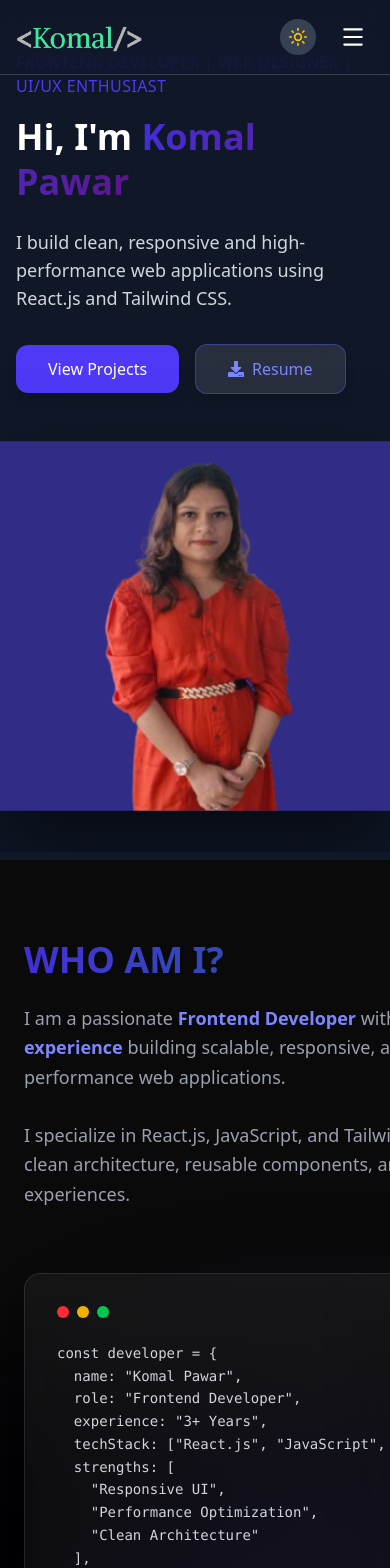
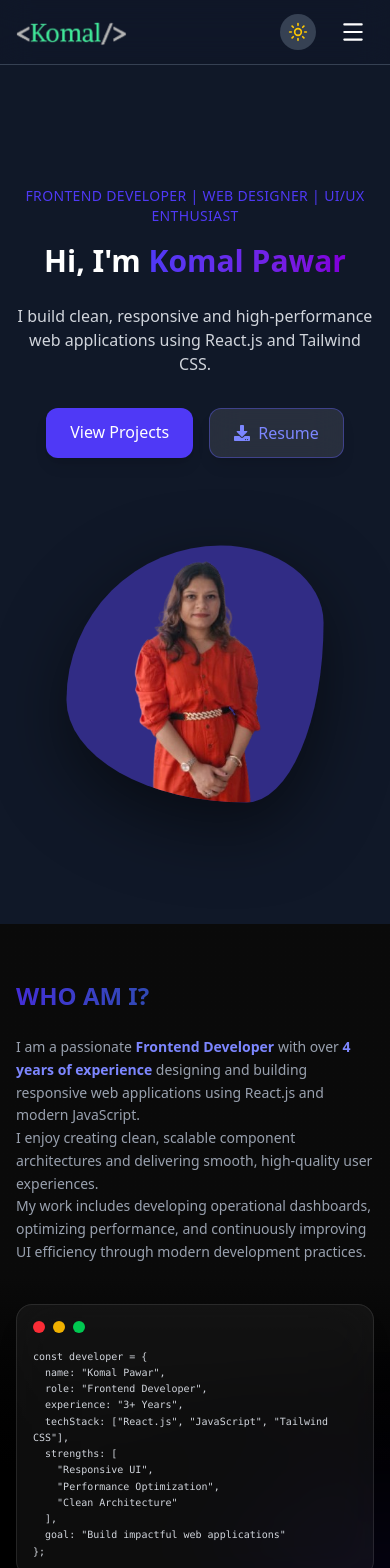
Before and after one commit to komalpawar05/my-portfolio, a React (Vite) app: page / in a window 390 px wide. Shown: the top 1568 px of the page. Built offline with nearby package versions, Linux system fonts and the light colour scheme.

Commit message:
Update- Resume Download -About Section Change -Also Navbar Responsive change

```diff
--- a/src/components/About.tsx
+++ b/src/components/About.tsx
@@ -2,40 +2,46 @@ import { motion } from "framer-motion";
 
 const About = () => {
   return (
-    <section id="about" className="relative py-20 px-6 overflow-hidden
+    <section
+      id="about"
+      className="relative overflow-hidden
+      py-14 sm:py-20 lg:py-24
+      px-4 sm:px-6 lg:px-8
       bg-gradient-to-b
       from-indigo-50 via-white to-white
       dark:from-neutral-950 dark:via-neutral-950 dark:to-black
-      transition-colors duration-500">
-
-      {/* Light Mode Glow */}
-      <div className="absolute top-[-120px] left-[-120px]
-      w-[350px] h-[350px]
-      bg-indigo-300/40
-      rounded-full blur-[120px]
+      transition-colors duration-500"
+    >
+      {/* Light Glow */}
+      <div className="absolute -top-24 -left-24
+      w-48 h-48 sm:w-72 sm:h-72 lg:w-[350px] lg:h-[350px]
+      bg-indigo-300/40 rounded-full blur-[90px] sm:blur-[120px]
       dark:hidden"></div>
 
-      {/* Dark Mode Glow */}
-      <div className="absolute bottom-[-120px] right-[-120px]
-      w-[350px] h-[350px]
-      bg-indigo-600/20
-      rounded-full blur-[140px]
+      {/* Dark Glow */}
+      <div className="absolute -bottom-24 -right-24
+      w-48 h-48 sm:w-72 sm:h-72 lg:w-[350px] lg:h-[350px]
+      bg-indigo-600/20 rounded-full blur-[100px] sm:blur-[140px]
       hidden dark:block"></div>
 
-      <div className="max-w-7xl mx-auto grid md:grid-cols-2 gap-16 items-center relative z-10">
+      <div className="max-w-7xl mx-auto grid
+      grid-cols-1 md:grid-cols-2
+      gap-10 md:gap-16
+      items-center relative z-10">
 
-        {/* LEFT SIDE */}
+        {/* LEFT CONTENT */}
         <motion.div
-          initial={{ opacity: 0, x: -50 }}
+          initial={{ opacity: 0, x: -40 }}
           whileInView={{ opacity: 1, x: 0 }}
-          transition={{ duration: 0.8, ease: "easeOut" }}
+          transition={{ duration: 0.8 }}
           viewport={{ once: true }}
         >
-          <h1 className="text-4xl md:text-5xl
-              text-3xl font-semibold
-              mb-6
-              bg-gradient-to-r from-indigo-700 to-cyan-800
-              text-transparent bg-clip-text font-header">
+          <h1
+            className="text-2xl sm:text-3xl md:text-4xl lg:text-5xl
+            font-semibold mb-6
+            bg-gradient-to-r from-indigo-700 to-cyan-800
+            text-transparent bg-clip-text"
+          >
             WHO AM I?
           </h1>
 
@@ -45,7 +51,8 @@ const About = () => {
             transition={{ delay: 0.3, duration: 0.8 }}
             viewport={{ once: true }}
             className="text-gray-600 dark:text-gray-400
-            leading-relaxed text-lg"
+            leading-relaxed
+            text-sm sm:text-base md:text-lg"
           >
             I am a passionate{" "}
             <span className="font-semibold text-indigo-600 dark:text-indigo-400">
@@ -53,41 +60,45 @@ const About = () => {
             </span>{" "}
             with over{" "}
             <span className="font-semibold text-indigo-600 dark:text-indigo-400">
-              3+ years of experience
+              4 years of experience
             </span>{" "}
-            building scalable, responsive, and high-performance web applications.
-
-            <br /><br />
-
-            I specialize in React.js, JavaScript, and Tailwind CSS, focusing on
-            clean architecture, reusable components, and seamless user experiences.
+           designing and building responsive web applications using React.js and modern JavaScript.
+            <br />
+           I enjoy creating clean, scalable component architectures and delivering smooth, high-quality user experiences.
+            <br />My work includes developing operational dashboards, optimizing performance, and continuously improving
+            UI efficiency through modern development practices.
           </motion.p>
         </motion.div>
 
-        {/* RIGHT SIDE CARD */}
+
+        {/* RIGHT TERMINAL CARD */}
         <motion.div
-          initial={{ opacity: 0, y: 60 }}
+          initial={{ opacity: 0, y: 50 }}
           whileInView={{ opacity: 1, y: 0 }}
           transition={{ duration: 0.9 }}
           viewport={{ once: true }}
-          whileHover={{ y: -6 }}
+          whileHover={{ y: -5 }}
           className="bg-white/70 dark:bg-white/5
           backdrop-blur-xl
           border border-gray-200 dark:border-white/10
           rounded-2xl
-          p-8
+          p-4 sm:p-6 lg:p-8
           shadow-xl
           transition duration-500"
         >
-          {/* Terminal Header */}
-          <div className="flex gap-2 mb-6">
+          {/* Terminal Dots */}
+          <div className="flex gap-2 mb-4 sm:mb-6">
             <div className="w-3 h-3 bg-red-500 rounded-full"></div>
             <div className="w-3 h-3 bg-yellow-500 rounded-full"></div>
             <div className="w-3 h-3 bg-green-500 rounded-full"></div>
           </div>
 
-          <pre className="text-sm md:text-base
-          text-gray-800 dark:text-gray-300 leading-relaxed">
+          <pre
+            className="text-[10px] sm:text-xs md:text-sm lg:text-base
+            text-gray-800 dark:text-gray-300
+            leading-relaxed
+            overflow-x-auto whitespace-pre-wrap break-words"
+          >
 {`const developer = {
   name: "Komal Pawar",
   role: "Frontend Developer",
@@ -101,26 +112,25 @@ const About = () => {
   goal: "Build impactful web applications"
 };`}
           </pre>
-</motion.div>
+        </motion.div>
+      </div>
 
-      </div>
-      {/* Bottom Wave */}
+      {/* Responsive Wave */}
       <div className="absolute bottom-0 left-0 w-full overflow-hidden leading-none">
         <svg
-          className="relative block w-full h-[120px]"
+          className="relative block w-full
+          h-[70px] sm:h-[90px] md:h-[110px] lg:h-[120px]"
           viewBox="0 0 1440 320"
           preserveAspectRatio="none"
         >
-          {/* Light Mode Wave */}
           <path
             className="block dark:hidden"
             fill="#f9fafb"
             d="M0,160L60,186.7C120,213,240,267,360,256C480,245,600,171,720,154.7C840,139,960,181,1080,208C1200,235,1320,245,1380,250.7L1440,256L1440,320L0,320Z"
           />
 
-          {/* Dark Mode Wave */}
           <path
-            className="hidden dark:block shadow-lg-indigo-700/20"
+            className="hidden dark:block"
             fill="#0f172a"
             d="M0,160L60,186.7C120,213,240,267,360,256C480,245,600,171,720,154.7C840,139,960,181,1080,208C1200,235,1320,245,1380,250.7L1440,256L1440,320L0,320Z"
           />
--- a/src/components/Hero.tsx
+++ b/src/components/Hero.tsx
@@ -1,52 +1,53 @@
 import { motion } from "framer-motion";
 import Profile_Image from "../assets/2.png";
 import { FaGithub, FaLinkedin, FaDownload } from "react-icons/fa";
+import Resume from "../assets/Komal Resume Fronend Developerr 022026.pdf";
 
 const Hero = () => {
   return (
     <section
       id="home"
       className="relative min-h-screen flex items-center
-    overflow-hidden px-4 sm:px-6 py-10 sm:py-0
-    transition-colors duration-500"
+      overflow-x-hidden px-4 sm:px-6 py-12 md:py-0"
     >
+      <div className="max-w-7xl mx-auto w-full grid grid-cols-1 md:grid-cols-2 gap-12 items-center">
 
-  <div className="max-w-7xl mx-auto w-full grid grid-cols-1 md:grid-cols-2 gap-12 items-center">
-      {/* Diagonal Animated Background */}
+        {/* Background Gradient */}
         <div className="absolute inset-0 -z-10">
           <div className="absolute top-0 right-0 w-full h-full
           bg-gradient-to-br from-indigo-600 via-purple-600 to-pink-500
-        clip-diagonal opacity-15 dark:opacity-25 animate-gradient"></div>
+          opacity-10 dark:opacity-20"></div>
         </div>
 
-        {/* LEFT SIDE TEXT */}
+        {/* LEFT SIDE */}
         <motion.div
           initial={{ opacity: 0, x: -80 }}
           animate={{ opacity: 1, x: 0 }}
           transition={{ duration: 0.8 }}
+          className="text-center md:text-left"
         >
-        <p className="text-indigo-600 font-medium mb-4 tracking-wide uppercase">
-           FRONTEND DEVELOPER | web designer | UI/UX enthusiast
+          <p className="text-indigo-600 font-medium mb-4 tracking-wide uppercase text-sm sm:text-base">
+            Frontend Developer | Web Designer | UI/UX Enthusiast
           </p>
 
-        <h1 className="text-4xl sm:text-5xl md:text-6xl font-bold leading-tight text-gray-900 dark:text-white">
+          <h1 className="text-3xl sm:text-5xl md:text-6xl font-bold leading-tight text-gray-900 dark:text-white">
             Hi, I'm{" "}
-        <span className="bg-gradient-to-r from-indigo-700 to-purple-900 bg-clip-text text-transparent">
+            <span className="bg-gradient-to-r from-indigo-600 to-purple-700 bg-clip-text text-transparent">
               Komal Pawar
             </span>
           </h1>
 
-        <p className="mt-6 text-lg text-gray-600 dark:text-gray-300 max-w-lg">
+          <p className="mt-6 text-base sm:text-lg text-gray-600 dark:text-gray-300 max-w-xl mx-auto md:mx-0">
             I build clean, responsive and high-performance web applications
             using React.js and Tailwind CSS.
           </p>
 
-        <div className="mt-8 flex gap-4 flex-wrap items-center">
+          {/* Buttons */}
+          <div className="mt-8 flex gap-4 flex-wrap justify-center md:justify-start">
 
-        {/* View Projects */}
             <a
               href="#projects"
-          className="px-8 py-3
+              className="px-6 sm:px-8 py-3
               bg-indigo-600 text-white
               rounded-xl shadow-lg
               hover:bg-indigo-500
@@ -56,26 +57,12 @@ const Hero = () => {
               View Projects
             </a>
 
-        {/* Contact Me */}
-        {/* <a
-          href="#contact"
-          className="px-8 py-3
-          border border-gray-400 dark:border-gray-600
-          rounded-xl
-          hover:bg-gray-100 dark:hover:bg-gray-800
-          transition duration-300"
-        >
-          Contact Me
-        </a> */}
-
-        {/* 🔥 Resume Button (Premium Glass Effect) */}
             <motion.a
-          href="/Komal_Pawar_Resume.pdf"   // Put resume inside public folder
+              href={Resume}
               download
               whileHover={{ scale: 1.05 }}
               whileTap={{ scale: 0.95 }}
-          target="_blank"
-          className="group px-8 py-3
+              className="group px-6 sm:px-8 py-3
               rounded-xl
               bg-white/70 dark:bg-white/10
               backdrop-blur-lg
@@ -90,7 +77,6 @@ const Hero = () => {
               <FaDownload className="group-hover:animate-bounce" />
               Resume
             </motion.a>
-
           </div>
         </motion.div>
 
@@ -99,23 +85,8 @@ const Hero = () => {
           initial={{ opacity: 0, x: 80 }}
           animate={{ opacity: 1, x: 0 }}
           transition={{ duration: 0.8 }}
-          className="flex justify-center relative"
+          className="flex justify-center mt-10 md:mt-0"
         >
-          {/* Animated Glow Blob */}
-          <motion.div
-            animate={{
-              scale: [1, 1.1, 1],
-              rotate: [0, 10, -10, 0],
-            }}
-            transition={{
-              duration: 8,
-              repeat: Infinity,
-              ease: "easeInOut",
-            }}
-            className="absolute w-80 h-80 "
-          />
-
-          {/* 🔵 Indigo Shape + Shadow */}
           <motion.div
             animate={{ scale: [1, 1.03, 1] }}
             transition={{
@@ -123,104 +94,59 @@ const Hero = () => {
               repeat: Infinity,
               ease: "easeInOut",
             }}
-          className="relative flex justify-center"
+            className="relative"
           >
-          {/* 🔵 Blob shape + SHADOW */}
             <div
               className="
-            blob-shape
-            w-100 md:w-96 h-92 md:h-96
+              w-64 sm:w-72 md:w-96
+              h-64 sm:h-72 md:h-96
               bg-indigo-900
-            relative
-            z-10
-            pt-2
-            filter
-            drop-shadow-[0_35px_45px_rgba(0,0,0,0.6)]
-            drop-shadow-[0_0_70px_rgba(99,102,241,0.6)]
+              rounded-[60%_40%_30%_70%/60%_30%_70%_40%]
+              overflow-hidden
+              drop-shadow-[0_25px_35px_rgba(0,0,0,0.5)]
+              drop-shadow-[0_0_60px_rgba(99,102,241,0.6)]
             "
             >
-          <div className="blob-shape w-full h-full overflow-hidden">
               <img
                 src={Profile_Image}
                 alt="Komal Pawar"
                 className="w-full h-full object-cover"
               />
             </div>
-        </div>
           </motion.div>
         </motion.div>
-      {/* Right Vertical Social Bar */}
-      <div className="
-        hidden md:flex
-        fixed right-6 top-1/2 -translate-y-1/2
-        flex-col items-center gap-6
-        z-50
-      ">
+      </div>
 
-        {/* Location */}
-        <div className="
-          rotate-90
-          text-sm
-          text-gray-600 dark:text-gray-400
-          tracking-wide
-        ">
+      {/* Right Social Bar (Desktop Only) */}
+      <div className="hidden md:flex fixed right-6 top-1/2 -translate-y-1/2 flex-col items-center gap-6 z-50">
+
+        <div className="rotate-90 text-sm text-gray-600 dark:text-gray-400 tracking-wide">
           Pune, India
         </div>
 
-        {/* Line */}
         <div className="w-px h-10 bg-gray-300 dark:bg-gray-600"></div>
-
-        {/* GitHub */}
         <a
           href="https://github.com/komalpawar05"
           target="_blank"
           rel="noopener noreferrer"
-          className="
-            group
-            w-10 h-10
-            flex items-center justify-center
-            rounded-xl
+          className="w-10 h-10 flex items-center justify-center rounded-xl
           bg-white dark:bg-white/5
           border border-gray-200 dark:border-white/10
-            shadow-md
-            hover:shadow-lg
-            transition-all duration-300
-          "
+          shadow-md hover:shadow-lg transition"
         >
-          <FaGithub className="
-            text-lg
-            text-gray-900 dark:text-white
-            group-hover:scale-110
-            transition duration-300
-          " />
+          <FaGithub className="text-lg text-gray-900 dark:text-white" />
         </a>
-
-        {/* LinkedIn */}
         <a
           href="https://www.linkedin.com/in/komalpawar05/"
           target="_blank"
           rel="noopener noreferrer"
-          className="
-            group
-            w-10 h-10
-            flex items-center justify-center
-            rounded-xl
+          className="w-10 h-10 flex items-center justify-center rounded-xl
           bg-white dark:bg-white/5
           border border-gray-200 dark:border-white/10
-            shadow-md
-            hover:shadow-lg
-            transition-all duration-300
-          "
+          shadow-md hover:shadow-lg transition"
         >
-          <FaLinkedin className="
-            text-lg
-            text-[#0A66C2]
-            group-hover:scale-110
-            transition duration-300
-          " />
+          <FaLinkedin className="text-lg text-[#0A66C2]" />
         </a>
-
-      </div>
       </div>
     </section>
   );
--- a/src/components/NavBar.tsx
+++ b/src/components/NavBar.tsx
@@ -1,5 +1,5 @@
 import { Menu, X } from "lucide-react";
-import { useState, useEffect } from "react";
+import { useState, useEffect, useRef } from "react";
 import ThemeToggle from "./ThemeToggle";
 import Logo from "../assets/logo_1.png";
 
@@ -8,13 +8,13 @@ interface NavBarProps {
   setDarkMode: React.Dispatch<React.SetStateAction<boolean>>;
 }
 
-const NavBar: React.FC<NavBarProps> = ({
-  darkMode,
-  setDarkMode,
-}) => {
+const NavBar: React.FC<NavBarProps> = ({ darkMode, setDarkMode }) => {
   const [menuOpen, setMenuOpen] = useState(false);
+  const menuRef = useRef<HTMLDivElement>(null);
 
-  // ✅ Close mobile menu when screen resized to desktop
+  const navItems = ["Home", "About", "Experience", "Projects", "Skills", "Contact"];
+
+  // Close menu on resize
   useEffect(() => {
     const handleResize = () => {
       if (window.innerWidth >= 768) {
@@ -25,29 +25,51 @@ const NavBar: React.FC<NavBarProps> = ({
     return () => window.removeEventListener("resize", handleResize);
   }, []);
 
-  const navItems = ["Home", "About", "Experience", "Projects", "Skills", "Contact"];
+  // Close menu when clicking outside
+  useEffect(() => {
+    const handleClickOutside = (event: MouseEvent) => {
+      if (menuRef.current && !menuRef.current.contains(event.target as Node)) {
+        setMenuOpen(false);
+      }
+    };
+
+    if (menuOpen) {
+      document.addEventListener("mousedown", handleClickOutside);
+    }
+
+    return () => document.removeEventListener("mousedown", handleClickOutside);
+  }, [menuOpen]);
 
   return (
-    <nav className="fixed top-0 w-full z-50 backdrop-blur-lg bg-white/70 dark:bg-gray-900/70 border-b border-gray-200 dark:border-gray-700">
+    <>
+      <nav className="fixed top-0 left-0 w-full z-50 backdrop-blur-lg
+        bg-white/70 dark:bg-gray-900/70
+        border-b border-gray-200 dark:border-gray-700">
 
-      <div className="max-w-7xl mx-auto px-4 sm:px-6 lg:px-8 py-4 flex justify-between items-center">
+        <div className="max-w-7xl mx-auto px-4 sm:px-6 lg:px-8
+          h-16 flex justify-between items-center">
 
           {/* Logo */}
           <img
             src={Logo}
             alt="Komal Logo"
-          className="h-8 md:h-8 w-auto"
+            className="h-7 sm:h-8 md:h-9 w-auto"
           />
+
           {/* Desktop Menu */}
-        <div className="hidden md:flex items-center gap-8 lg:gap-10 text-sm font-medium text-gray-700 dark:text-gray-300">
+          <div className="hidden md:flex items-center gap-6 lg:gap-10
+            text-sm font-medium text-gray-700 dark:text-gray-300">
+
             {navItems.map((item) => (
               <a
                 key={item}
                 href={`#${item.toLowerCase()}`}
-              className="relative group transition"
+                className="relative group transition duration-300"
               >
                 {item}
-              <span className="absolute left-0 -bottom-1 h-[2px] w-0 bg-indigo-600 transition-all duration-300 group-hover:w-full"></span>
+                <span className="absolute left-0 -bottom-1 h-[2px] w-0
+                  bg-indigo-600 transition-all duration-300
+                  group-hover:w-full"></span>
               </a>
             ))}
 
@@ -59,25 +81,34 @@ const NavBar: React.FC<NavBarProps> = ({
             <ThemeToggle darkMode={darkMode} setDarkMode={setDarkMode} />
             <button
               onClick={() => setMenuOpen(!menuOpen)}
-            className="p-2 rounded-md text-gray-900 dark:text-white hover:bg-gray-200 dark:hover:bg-gray-800 transition"
+              className="p-2 rounded-md
+              text-gray-900 dark:text-white
+              hover:bg-gray-200 dark:hover:bg-gray-800
+              transition duration-300"
             >
               {menuOpen ? <X size={26} /> : <Menu size={26} />}
             </button>
           </div>
         </div>
 
-      {/* Mobile Dropdown with Animation */}
+        {/* Mobile Dropdown */}
         <div
-        className={`md:hidden overflow-hidden transition-all duration-300 ${
-          menuOpen ? "max-h-60 opacity-100" : "max-h-0 opacity-0"
-        }`}
+          ref={menuRef}
+          className={`md:hidden absolute top-16 left-0 w-full
+          bg-white dark:bg-gray-900
+          border-t border-gray-200 dark:border-gray-700
+          shadow-lg transition-all duration-300 ease-in-out
+          ${menuOpen ? "opacity-100 translate-y-0" : "opacity-0 -translate-y-2 pointer-events-none"}`}
         >
-        <div className="px-6 pb-6 pt-4 space-y-4 bg-white dark:bg-gray-900 border-t border-gray-200 dark:border-gray-700 text-gray-700 dark:text-gray-300 text-base font-medium">
+          <div className="px-6 py-6 space-y-5
+            text-gray-700 dark:text-gray-300
+            text-base font-medium">
+
             {navItems.map((item) => (
               <a
                 key={item}
                 href={`#${item.toLowerCase()}`}
-              className="block hover:text-indigo-600 transition"
+                className="block hover:text-indigo-600 transition duration-300"
                 onClick={() => setMenuOpen(false)}
               >
                 {item}
@@ -86,6 +117,10 @@ const NavBar: React.FC<NavBarProps> = ({
           </div>
         </div>
       </nav>
+
+      {/* Spacer to prevent content hiding behind fixed navbar */}
+      <div className="h-16"></div>
+    </>
   );
 };
 
```
Also changed, not shown: 1 other file (tests, documents, lock files or other folders). Lines whose indentation alone changed are shown as unchanged.
